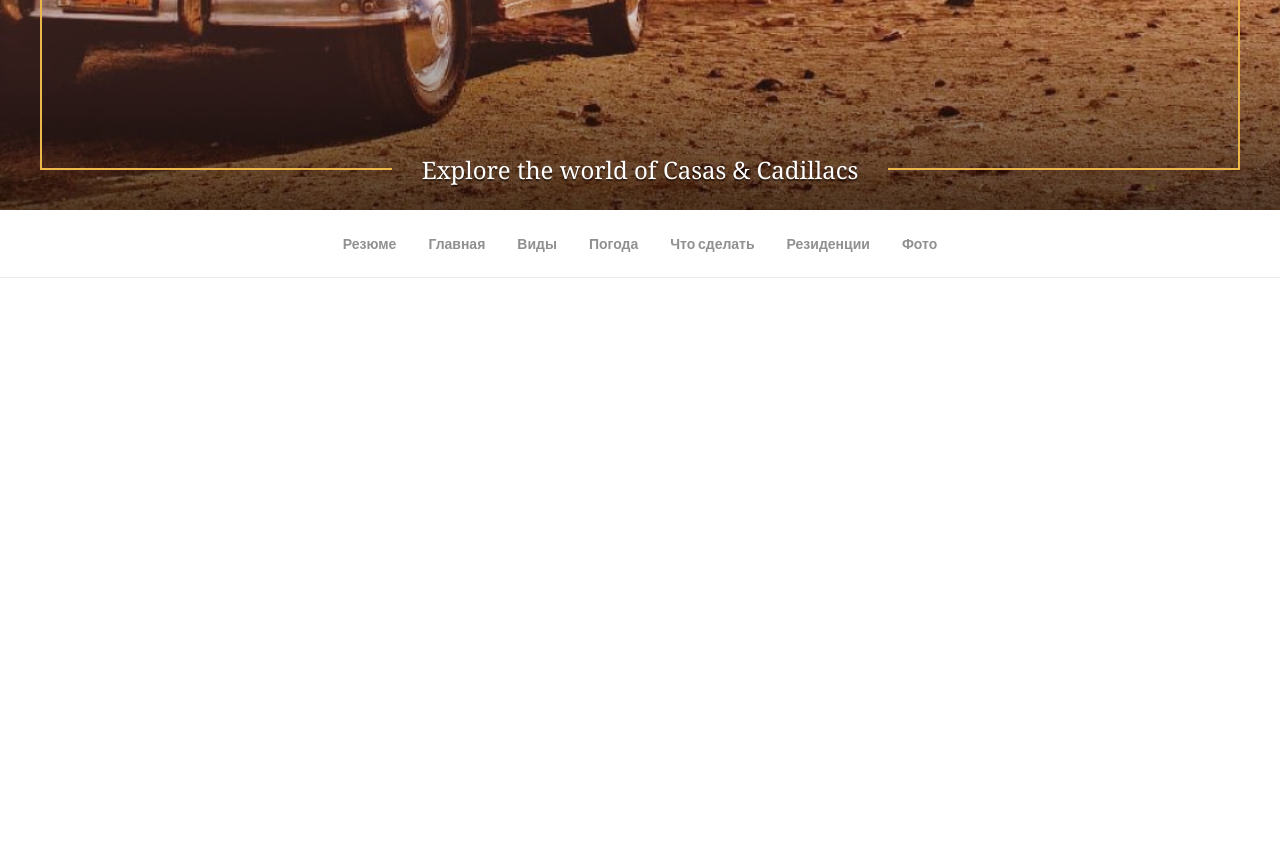
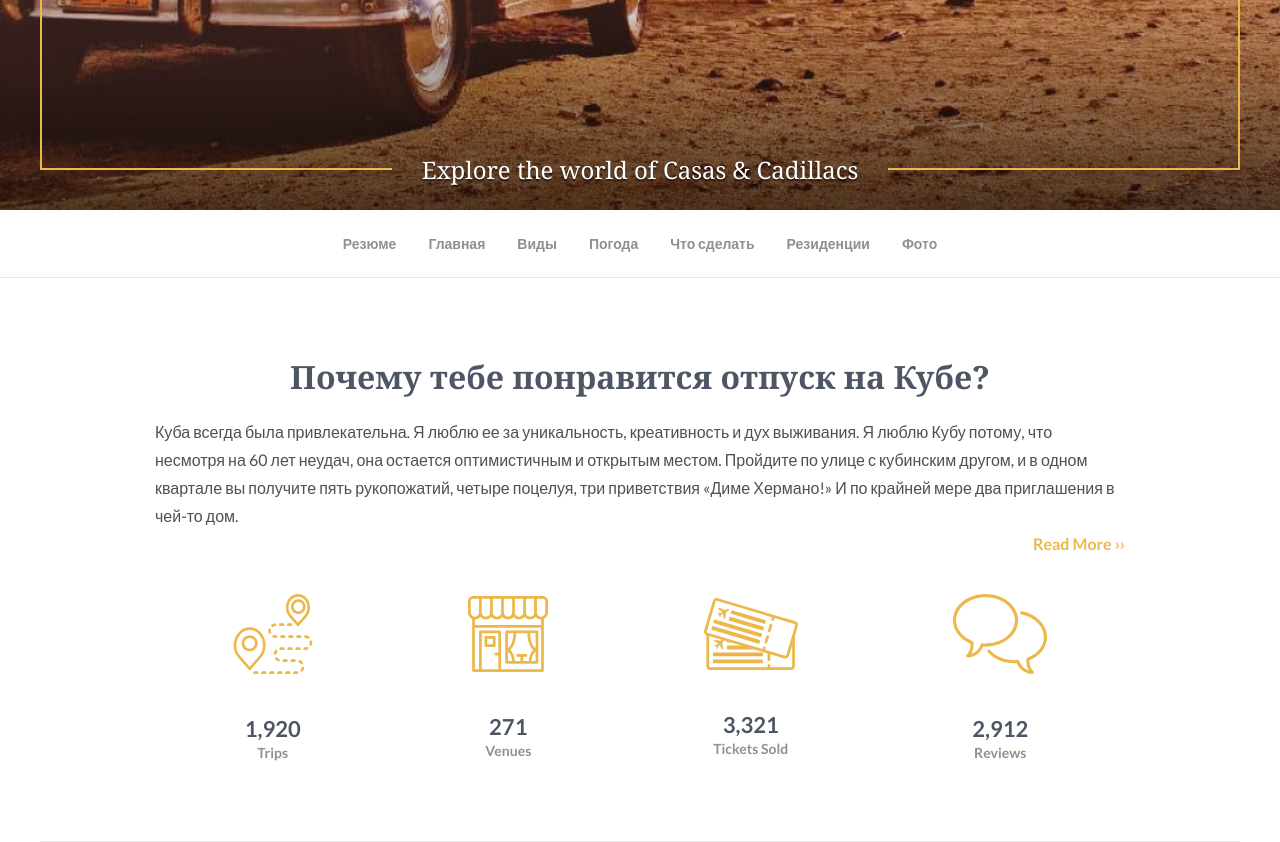
Before and after one commit to Lesnikovich/Cuba, a plain HTML site: page index.html in a window 1280 px wide. Shown: the part 590-1432 px from the top of the page. Before the commit the page ends 868 px from the top, so only its background shows below. Drawn offline with nearby package versions, Linux system fonts and the light colour scheme.

Commit message:
Reason section added

```diff
--- a/css/style.css
+++ b/css/style.css
@@ -17,6 +17,22 @@
     font-weight: 400;
     line-height: 28px;
 }
+
+.container{
+    max-width: 1200px;
+    padding: 0 15px;
+    margin: 0 auto;
+}
+
+.section-line{
+    border-bottom: 1px solid rgba(208, 212, 216, .5);
+}
+
+.container-content{
+    max-width: 970px;
+    margin: 0 auto;
+}
+
 
 .header__top{
     background-image: url('../images/top-bg.jpg');
@@ -95,3 +111,48 @@
     color: #4E5665;
     border-bottom: 4px solid #ECB84C;
 }
+
+.reason{
+    padding: 80px 0 0;
+}
+
+.reason__title{
+    color: #4E5665;
+    text-align: center;
+    font-family: Georgia;
+    font-size: 32px;
+    line-height: 38px;
+    margin-bottom: 22px;
+}
+
+.reason__link{
+    text-align: right;
+}
+
+.reason__link a{
+    font-weight: 700;
+    color: #ECB84C;
+    margin-bottom: 36px;
+}
+
+.reason__statistics{
+    display: flex;
+    justify-content: space-around;
+    align-items: center;
+    text-align: center;
+    font-weight: 700;
+    padding-bottom: 80px;
+}
+
+.reason__statistics-num{
+    color: #4E5665;
+    font-size: 22px;
+    line-height: 30px;
+    margin-top: 32px;
+}
+
+.reason__statistics-text{
+    color: #909090;
+    font-size: 14px;
+    line-height: 17px;
+}
--- a/index.html
+++ b/index.html
@@ -36,6 +36,38 @@
     </nav>
   </header>
 
+  <section class="reason">
+    <div class="container section-line">
+      <h2 class="reason__title">Почему тебе понравится отпуск на Кубе?</h2>
+      <p class="reason__text container-content">Куба всегда была привлекательна. Я люблю ее за уникальность, креативность и дух выживания. Я люблю Кубу потому, что несмотря на 60 лет неудач, она остается оптимистичным и открытым местом. Пройдите по улице с кубинским другом, и в одном квартале вы получите пять рукопожатий, четыре поцелуя, три приветствия «Диме Хермано!» И по крайней мере два приглашения в чей-то дом.</p>
+      <div class="reason__link container-content">
+        <a href="#">Read More ››</a>
+      </div>
+      <div class="reason__statistics container-content">
+        <div class="reason__statistics-item">
+          <img class="reason__statistics-images" src="images/statistics-1.svg" alt="statistics-1">
+          <p class="reason__statistics-num">1,920</p>
+          <p class="reason__statistics-text">Trips</p>
+        </div>
+        <div class="reason__statistics-item">
+          <img class="reason__statistics-images" src="images/statistics-2.svg" alt="statistics-2">
+          <p class="reason__statistics-num">271</p>
+          <p class="reason__statistics-text">Venues</p>
+        </div>
+        <div class="reason__statistics-item">
+          <img class="reason__statistics-images" src="images/statistics-3.svg" alt="statistics-3">
+          <p class="reason__statistics-num">3,321</p>
+          <p class="reason__statistics-text">Tickets Sold</p>
+        </div>
+        <div class="reason__statistics-item">
+          <img class="reason__statistics-images" src="images/statistics-4.svg" alt="statistics-4">
+          <p class="reason__statistics-num">2,912</p>
+          <p class="reason__statistics-text">Reviews</p>
+        </div>
+      </div>
+    </div>
+  </section>
+
 
   <script src="https://ajax.googleapis.com/ajax/libs/jquery/3.4.1/jquery.min.js"></script>
   <script src="js/slick.min.js"></script>
```
Also changed, not shown: images/statistics-1.svg (added), images/statistics-2.svg (added), images/statistics-3.svg (added), images/statistics-4.svg (added).
